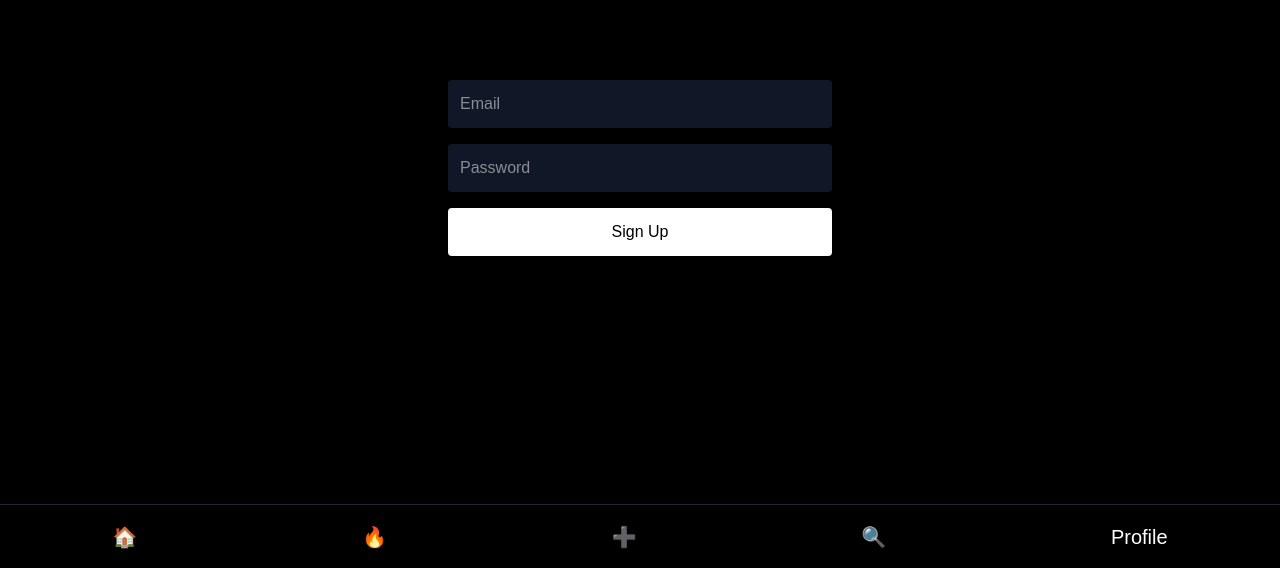
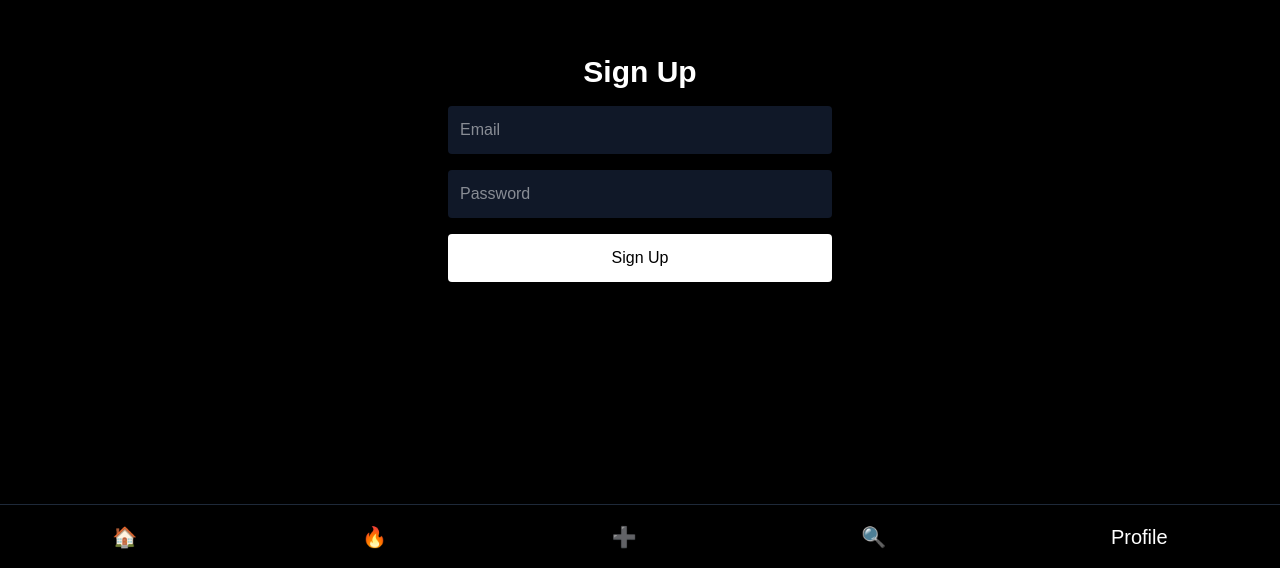
Before and after one commit to KALYANSIDDAMALLA/Photo-Vault, a Next.js app: page /signup in a window 1280 px wide. Shown: the part 232-800 px from the top of the page. Built offline with nearby package versions, Linux system fonts and the light colour scheme; no server answers.

Commit message:
create profile on signup

```diff
--- a/app/profile/page.tsx
+++ b/app/profile/page.tsx
@@ -96,8 +96,6 @@ export default function ProfilePage() {
   return (
     <main className="min-h-screen bg-black text-white">
       <div className="max-w-5xl mx-auto p-8">
-
-        <div className="flex justify-end mb-6">
         <div className="flex justify-end gap-3 mb-6">
 
   <Link
@@ -109,20 +107,10 @@ export default function ProfilePage() {
 
   <button
     onClick={handleLogout}
-    className="bg-red-600 hover:bg-red-700 px-4 py-2 rounded-lg"
-  >
-    Logout
+    className="bg-red-600 hover:bg-red-700 px-4 py-2 rounded-lg" >Logout
   </button>
 
 </div>
-          <button
-            onClick={handleLogout}
-            className="bg-red-600 hover:bg-red-700 px-4 py-2 rounded-lg"
-          >
-            Logout
-          </button>
-        </div>
-
         <div className="flex flex-col md:flex-row items-center gap-8 mb-10">
 
           {profile?.avatar_url ? (
@@ -149,8 +137,7 @@ export default function ProfilePage() {
             </p>
             <Link
   href="/settings/profile"
-  className="inline-block mt-4 bg-white text-black px-4 py-2 rounded-lg"
->
+  className="inline-block mt-4 bg-white text-black px-4 py-2 rounded-lg">
   Edit Profile
 </Link>
             <div className="flex gap-8 mt-4">
--- a/app/signup/page.tsx
+++ b/app/signup/page.tsx
@@ -10,7 +10,7 @@ export default function SignupPage() {
   const handleSignup = async (e: React.FormEvent) => {
     e.preventDefault();
 
-    const { error } = await supabase.auth.signUp({
+    const { data, error } = await supabase.auth.signUp({
       email,
       password,
     });
@@ -20,17 +20,46 @@ export default function SignupPage() {
       return;
     }
 
-    alert("Account created!");
+    const user = data.user;
+
+    if (user) {
+      const username = email.split("@")[0];
+
+      const { error: profileError } = await supabase
+        .from("profiles")
+        .insert({
+          id: user.id,
+          username,
+          bio: "",
+          avatar_url: null,
+          is_private: false,
+        });
+
+      if (profileError) {
+        console.error(profileError);
+      }
+    }
+
+    alert("Account created successfully!");
   };
 
   return (
     <main className="min-h-screen flex items-center justify-center bg-black text-white">
-      <form onSubmit={handleSignup} className="space-y-4 w-96">
+      <form
+        onSubmit={handleSignup}
+        className="space-y-4 w-96"
+      >
+        <h1 className="text-3xl font-bold text-center">
+          Sign Up
+        </h1>
+
         <input
           type="email"
           placeholder="Email"
           value={email}
-          onChange={(e) => setEmail(e.target.value)}
+          onChange={(e) =>
+            setEmail(e.target.value)
+          }
           className="w-full p-3 bg-gray-900 rounded"
         />
 
@@ -38,7 +67,9 @@ export default function SignupPage() {
           type="password"
           placeholder="Password"
           value={password}
-          onChange={(e) => setPassword(e.target.value)}
+          onChange={(e) =>
+            setPassword(e.target.value)
+          }
           className="w-full p-3 bg-gray-900 rounded"
         />
 
```
